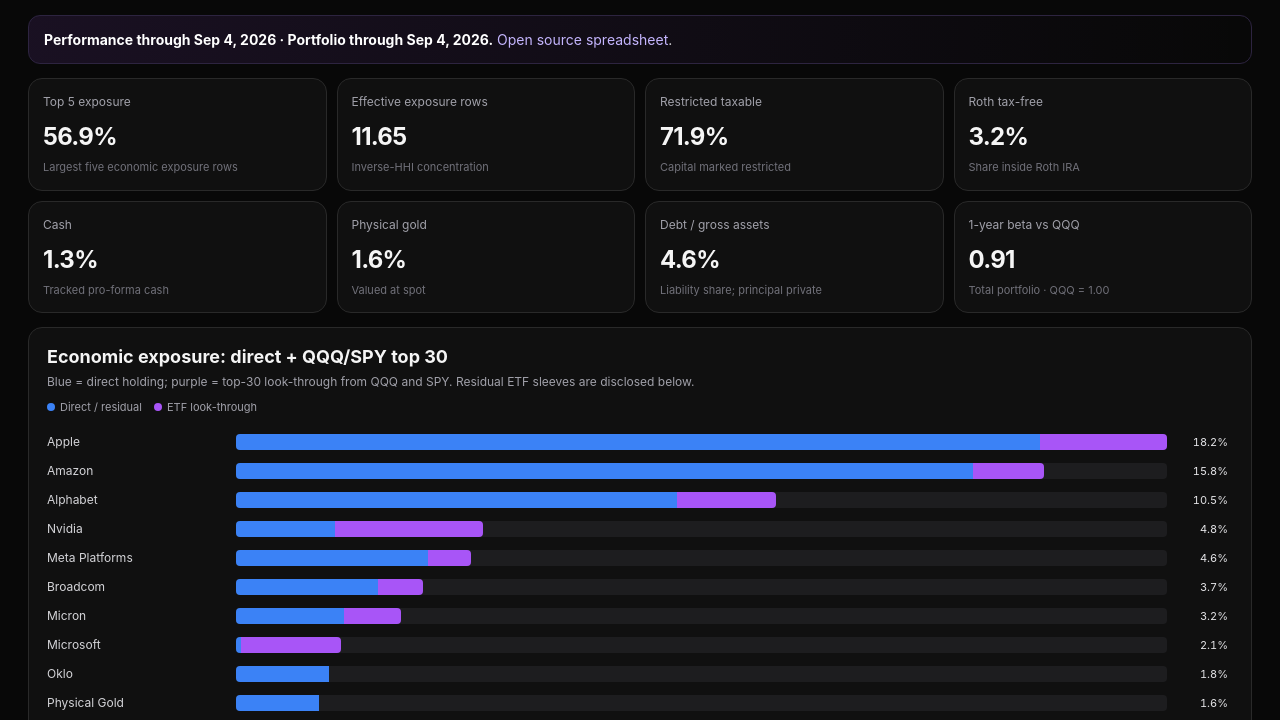
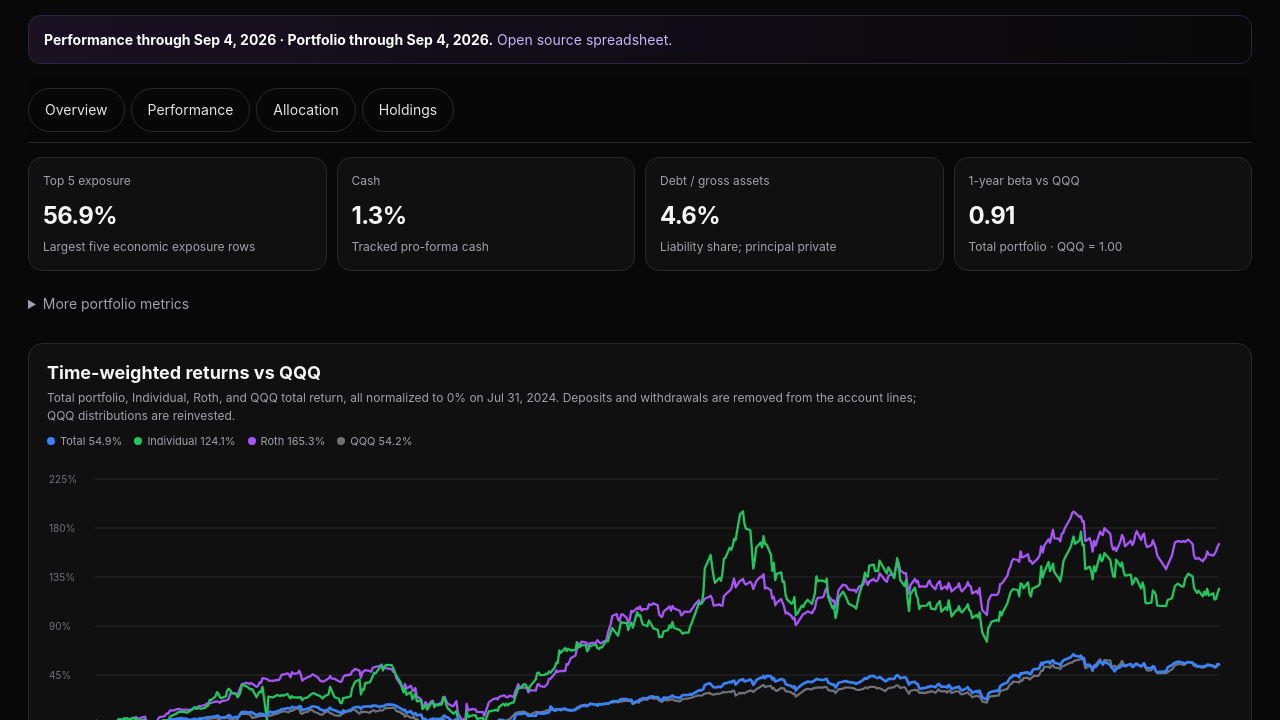
Before and after one commit to samrosenstock10/sam-portfolio-dashboard, a website: page index.html in a window 1280 px wide. Shown: the part 71-791 px from the top of the page. Drawn offline with Linux system fonts and the light colour scheme.

Commit message:
Improve dashboard navigation, readability, and detail disclosure (#11)

```diff
--- a/index.html
+++ b/index.html
@@ -99,27 +99,19 @@
     @media(max-width:1050px){.metrics{grid-template-columns:repeat(3,1fr)}}
     @media(max-width:760px){.perf-summary,.perf-accounts{grid-template-columns:1fr}.beta-grid{grid-template-columns:repeat(2,minmax(0,1fr))}.perf-summary{gap:8px}.perf-tile{min-height:82px}.skill-row{grid-template-columns:88px minmax(0,1fr) 42px}.shell{padding:20px 14px 44px}.grid{grid-template-columns:1fr}.full{grid-column:auto}.metrics{grid-template-columns:repeat(2,1fr)}header{display:block}.bar-row{grid-template-columns:minmax(86px,112px) minmax(0,1fr) 45px;gap:7px}.bar-name{font-size:11px}.axis-note{margin-left:119px;margin-right:52px}.donut-wrap{grid-template-columns:140px 1fr}.donut{width:135px;height:135px}.donut:after{inset:27px}.card{padding:14px}.table-card{padding:0}.table-head{padding:14px}.chart-scroll{max-height:520px}.return-chart-wrap{height:270px}}
     @media(max-width:430px){h1{font-size:26px}.metric{min-height:82px;padding:12px}.metric-value{font-size:21px}.donut-wrap{grid-template-columns:1fr}.donut{margin:auto}.bar-row{grid-template-columns:88px minmax(0,1fr) 42px}.axis-note{display:none}}
+    .section-nav{position:sticky;top:0;z-index:20;display:flex;gap:6px;flex-wrap:wrap;padding:10px 0;background:rgba(8,8,8,.96);border-bottom:1px solid var(--line);margin-bottom:14px}.section-nav a{padding:10px 16px;min-height:44px;border-radius:999px;border:1px solid var(--line);color:#e4e4e7}.section-nav a:hover,.section-nav a:focus-visible{background:#202024;text-decoration:none}.more-metrics{margin:8px 0 18px;color:var(--muted)}.more-metrics summary{padding:8px 0;cursor:pointer;width:fit-content;min-height:40px}.view-all{margin-top:15px;min-height:44px;padding:10px 16px;border:1px solid #52525b;border-radius:999px;background:var(--panel2);color:var(--text);font:inherit;cursor:pointer}.metric-help{color:#a1a1aa;font-size:12px}[id]{scroll-margin-top:85px}button:focus-visible,a:focus-visible,summary:focus-visible{outline:2px solid #c4b5fd;outline-offset:3px}[hidden]{display:none!important}@media(prefers-reduced-motion:reduce){html{scroll-behavior:auto}}@media(max-width:430px){.section-nav{gap:4px}.section-nav a{padding:10px 11px;font-size:12px}}
   </style>
 </head>
 <body>
 <div class="shell">
-  <header>
+  <header id="overview">
     <div><h1>Portfolio Dashboard</h1></div>
   </header>
   <div class="note md" id="status"></div>
-  <section class="metrics" id="metrics"></section>
+  <nav class="section-nav" aria-label="Dashboard sections"><a href="#overview">Overview</a><a href="#return-history">Performance</a><a href="#allocation">Allocation</a><a href="#holdings-section">Holdings</a></nav>
+  <section class="metrics" id="metrics" aria-label="Portfolio overview"></section>
+  <details class="more-metrics"><summary>More portfolio metrics</summary><div class="metrics" id="secondary-metrics"></div></details>
   <main class="grid">
-    <section class="card full">
-      <div class="card-head"><div><h2>Economic exposure: direct + QQQ/SPY top 30</h2><p class="subtitle">Blue = direct holding; purple = top-30 look-through from QQQ and SPY. Residual ETF sleeves are disclosed below.</p><div class="legend"><span class="key"><i class="dot" style="background:var(--blue)"></i>Direct / residual</span><span class="key"><i class="dot" style="background:var(--purple)"></i>ETF look-through</span></div></div></div>
-      <div class="chart-scroll"><div class="bars" id="holdings-bars"></div></div>
-      <div class="note md" id="residual"></div>
-    </section>
-    <section class="card full">
-      <div class="card-head"><div><h2>Roth IRA stock allocation</h2><p class="subtitle">Each bar is the stock's share of invested Roth assets. The account holds no ETFs, so this view uses one direct-holding color.</p><div class="legend"><span class="key"><i class="dot" style="background:var(--blue)"></i>Direct Roth holding</span></div></div></div>
-      <div class="bars" id="roth-bars"></div>
-      <div class="note" id="roth-note"></div>
-    </section>
-    <section class="card full md" id="changes"></section>
     <section class="card full" id="return-history">
       <div class="card-head">
         <div>
@@ -183,7 +175,20 @@
 
       <div class="perf-foot">Posted through Sep 4, 2026. Account lines use the full daily Schwab value histories and reconcile to Schwab's Jul 25 cumulative-return baselines. QQQ uses total return with distributions reinvested over Jul 31, 2024–Sep 4, 2026.</div>
     </section>
+
+    <section class="card full" id="holdings-section">
+      <div class="card-head"><div><h2>Economic exposure: direct + QQQ/SPY top 30</h2><p class="subtitle">Blue = direct holding; purple = top-30 look-through from QQQ and SPY. Residual ETF sleeves are disclosed below.</p><div class="legend"><span class="key"><i class="dot" style="background:var(--blue)"></i>Direct / residual</span><span class="key"><i class="dot" style="background:var(--purple)"></i>ETF look-through</span></div></div></div>
+      <div class="chart-scroll"><div class="bars" id="holdings-bars"></div></div>
+      <button class="view-all" id="toggle-holdings" type="button" aria-expanded="false" aria-controls="holdings-bars">Show all holdings</button>
+      <div class="note md" id="residual"></div>
+    </section>
     <section class="card full">
+      <div class="card-head"><div><h2>Roth IRA stock allocation</h2><p class="subtitle">Each bar is the stock's share of invested Roth assets. The account holds no ETFs, so this view uses one direct-holding color.</p><div class="legend"><span class="key"><i class="dot" style="background:var(--blue)"></i>Direct Roth holding</span></div></div></div>
+      <div class="bars" id="roth-bars"></div>
+      <div class="note" id="roth-note"></div>
+    </section>
+    <section class="card full md" id="changes"></section>
+    <section class="card full" id="allocation">
       <div class="card-head"><div><h2>Direct public-stock exposure by market cap</h2><p class="subtitle">Share of the total portfolio from directly held public stocks only. ETFs, gold, cash, and private holdings are excluded.</p></div></div>
       <div class="bars" id="market-bars"></div>
     </section>
@@ -251,7 +256,7 @@
 
 const metricDefs=[
   ["Top 5 exposure",pct(D.stats.top5),"Largest five economic exposure rows"],
-  ["Effective exposure rows",num(D.stats.effectivePositions),"Inverse-HHI concentration"],
+  ["Diversification equivalent",num(D.stats.effectivePositions),"Equivalent number of equally weighted exposures (inverse HHI)"],
   ["Restricted taxable",pct(D.stats.restrictedTaxable),"Capital marked restricted"],
   ["Roth tax-free",pct(D.stats.rothShare),"Share inside Roth IRA"],
   ["Cash",pct(D.stats.cashShare),"Tracked pro-forma cash"],
@@ -259,7 +264,10 @@
   ["Debt / gross assets",pct(D.stats.debtShare),"Liability share; principal private"],
   ["1-year beta vs QQQ",D.beta.accounts[0].beta.toFixed(2),"Total portfolio · QQQ = 1.00"],
 ];
-document.getElementById("metrics").innerHTML=metricDefs.map(([l,v,h])=>'<article class="metric"><div class="metric-label">'+esc(l)+'</div><div class="metric-value">'+esc(v)+'</div><div class="metric-help">'+esc(h)+'</div></article>').join("");
+const metricCard=([l,v,h])=>'<article class="metric"><div class="metric-label">'+esc(l)+'</div><div class="metric-value">'+esc(v)+'</div><div class="metric-help">'+esc(h)+'</div></article>';
+const primaryMetrics=[0,4,6,7];
+document.getElementById("metrics").innerHTML=metricDefs.filter((_,i)=>primaryMetrics.includes(i)).map(metricCard).join("");
+document.getElementById("secondary-metrics").innerHTML=metricDefs.filter((_,i)=>!primaryMetrics.includes(i)).map(metricCard).join("");
 const betaColors={total:"var(--blue)",individual:"var(--green)",roth:"var(--purple)",qqq:"#71717a"};
 document.getElementById("beta-grid").innerHTML=D.beta.accounts.map(r=>'<article class="beta-item" style="border-top:3px solid '+betaColors[r.key]+'"><div class="beta-name">'+esc(r.label)+'</div><div class="beta-value">'+Number(r.beta).toFixed(2)+'</div><div class="beta-vs">QQQ reference: 1.00</div><div class="beta-detail">'+esc(r.comparison)+'</div></article>').join("");
 
@@ -272,10 +280,13 @@
     return '<div class="bar-row"><div class="bar-name" title="'+esc(opt.name(r))+'">'+esc(opt.name(r))+'</div><div class="bar-track">'+segHtml+'</div><div class="bar-value">'+pct(total)+'</div></div>';
   }).join("");
 }
-bars("holdings-bars",D.chartHoldings,{name:r=>r.position,total:r=>r.totalAllocation,segments:r=>[
+let showAllHoldings=false;
+function renderHoldings(){bars("holdings-bars",showAllHoldings?D.chartHoldings:D.chartHoldings.slice(0,15),{name:r=>r.position,total:r=>r.totalAllocation,segments:r=>[
   {value:r.directAllocation,color:"var(--blue)",tip:r.position+"\nDirect: "+pct(r.directAllocation)+"\nTotal: "+pct(r.totalAllocation)},
   {value:r.etfLookThrough,color:"var(--purple)",tip:r.position+"\nFrom QQQ: "+pct(r.qqqLookThrough)+"\nFrom SPY: "+pct(r.spyLookThrough)+"\nTotal: "+pct(r.totalAllocation)}
 ]});
+const toggle=document.getElementById("toggle-holdings");toggle.hidden=D.chartHoldings.length<=15;toggle.textContent=showAllHoldings?"Show top 15":"Show all "+D.chartHoldings.length+" holdings";toggle.setAttribute("aria-expanded",String(showAllHoldings));}
+renderHoldings();document.getElementById("toggle-holdings").addEventListener("click",()=>{showAllHoldings=!showAllHoldings;renderHoldings()});
 bars("roth-bars",D.roth.holdings,{name:r=>r.position,total:r=>r.allocation,segments:r=>[
   {value:r.allocation,color:"var(--blue)",tip:r.position+" ("+r.ticker+")\nShare of Roth stocks: "+pct(r.allocation)}
 ]});
```
